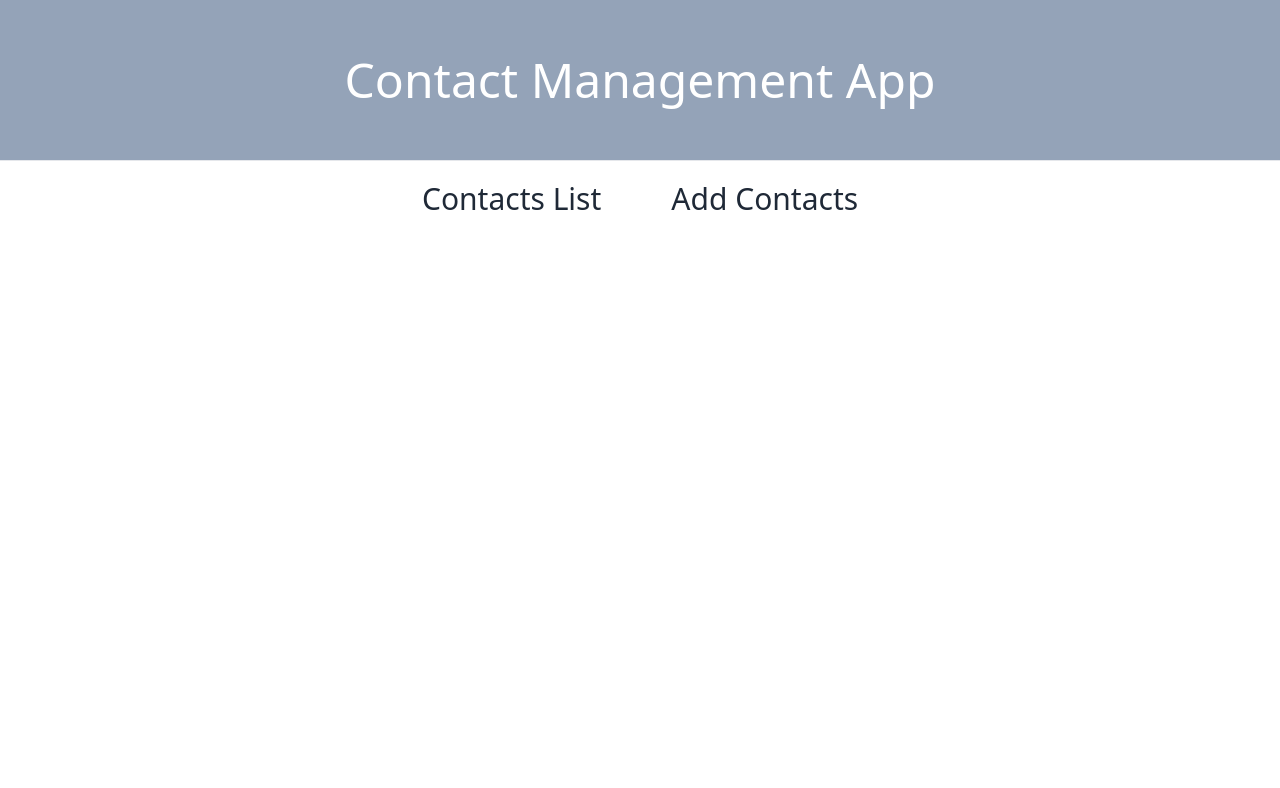
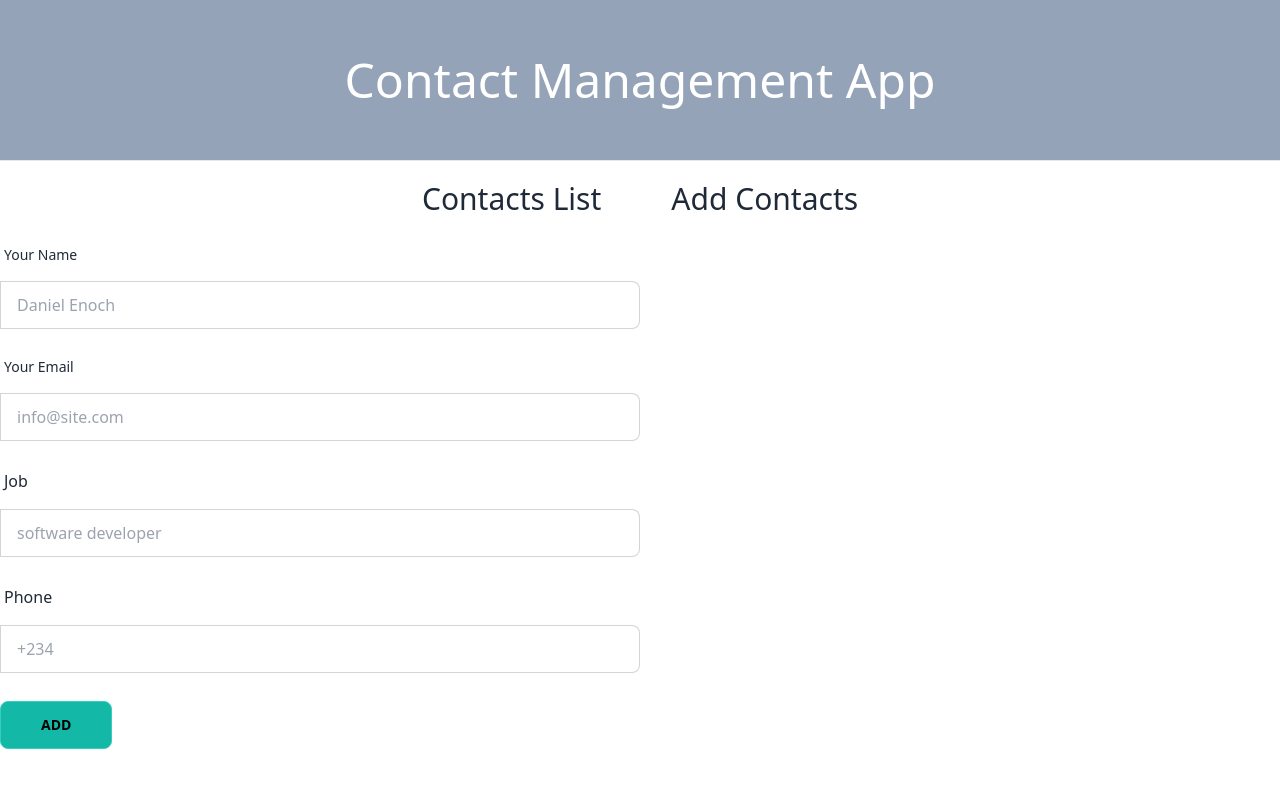
Before and after one commit to chayilDeborah/CRUD-App-ReactHooks, a React (Create React App) app: page /add in a window 1280 px wide. Shown: the top 788 px of the page. Built offline with nearby package versions, Linux system fonts and the light colour scheme.

Commit message:
complete contactform component

```diff
--- a/src/App.js
+++ b/src/App.js
@@ -1,6 +1,8 @@
 import React from 'react';
 import { BrowserRouter as Router, Routes, Route } from "react-router-dom";
 import './App.css';
+import AddContacts from './components/AddContacts';
+import ContactsLists from './components/ContactsLists';
 import Header from './components/Header';
 
 const App = () => {
@@ -8,13 +10,11 @@ const App = () => {
   return (
     <>
      <Router>
-      <div>
         <Header />
-      {/* <Routes>
-        <Route path='/' element={<Welcome/>} />
-        <Route path="/crud" element={<Main/>} />
-  </Routes> */}
-  </div>
+      <Routes>
+        <Route element={<ContactsLists />} path='/' />
+        <Route element={<AddContacts />} path="/add"/>
+  </Routes>
   </Router>
 
 
--- a/src/components/AddContacts.jsx
+++ b/src/components/AddContacts.jsx
@@ -2,8 +2,8 @@ import React from "react";
 import ContactForm from './ContactForm';
 const AddContacts = () => {
 
-    const handleOnSubmit = (contact) => {
-        console.log(contact);
+    const handleOnSubmit = () => {
+        // console.log(userData);
       };
     return (
         <>
--- a/src/components/ContactForm.jsx
+++ b/src/components/ContactForm.jsx
@@ -1,75 +1,104 @@
 import React from "react";
 import { useState } from "react";
-import { v4 as uuidv4 } from 'uuid';
+// import { v4 as uuidv4 } from 'uuid';
 
-const ContactForm = (props) => {
-    const [contact, setContact] = useState({
-        contactname: props.contact ? props.contact.contactname : '',
-        email: props.contact ? props.contact.email : '',
-        job: props.contact ? props.contact.job : '',
-        phone: props.contact ? props.contact.phone : ''
+const ContactForm = () => {
+    const [contactname, setContactname] = useState(""
+    //   {
+    //     contactname: props.contact ? props.contact.contactname : '',
+    //     email: props.contact ? props.contact.email : '',
+    //     job: props.contact ? props.contact.job : '',
+    //     phone: props.contact ? props.contact.phone : ''
 
-    });
-    const [errorMsg, setErrorMsg] = useState('');
-    const { contactname, email, job, phone } = contact;
+    // }
+    );
+    const [ email, setEmail] = useState("");
+    const [job, setJob] = useState("");
+    const [phone, setPhone ] = useState("");
 
-    const handleOnSubmit = (event) => {
-        event.preventDefault();
-        const values = [ contactname, email, job, phone];
-        let errorMsg = '';
+    const contactNameChangeHandler = (event) => {
+      setContactname(event.target.value);
+    }
+    const emailChangeHandler = (event) => {
+      setEmail(event.target.value);
+    }
+    const jobChangeHandler = (event) => {
+      setJob(event.target.value);
+    }
+    const phoneChangeHandler = (event) => {
+      setPhone(event.target.value);
+    }
 
-        const allFieldsFilled = values.every((field) => {
-            const value = `${field}`.trim();
-            return value !== '' && value !=='0';
-        });
-        if (allFieldsFilled) {
-            const contact = {
-                id: uuidv4(),
-                contactname,
-                email,
-                job,
-                phone,
-                date: new Date()
-            };
-            props.handleOnSubmit(contact);
-        } else {
-            errorMsg = 'Please fill out all the fields.';
-        }
-        setErrorMsg(errorMsg);
-    };
+    // const [errorMsg, setErrorMsg] = useState('');
+    // const { contactname, email, job, phone } = contact;
 
-    const handleInputChange = (events) => {
-        const { name, value } = events.targets;
-        switch (name) {
-            case 'phone':
-                if (value === '' || parseInt(value) === +value) {
-                    setContact((prevState) => ({
-                        ...prevState,
-                        [name]: value
-                    }) );
-                }
-                break;
-                case 'email':
-                    if (value === '' || value.match(!/^[a-zA-Z0-9]+@[a-zA-Z0-9]+\.[A-Za-z]+$/.test(email))) {
-                        setContact((prevState) => ({
-                            ...prevState,
-                            [name]: value
-                        }))
-                    }
-                    break;
-                    default:
-                    setContact((prevState) => ({
-                        ...prevState,
-                        [name]: value
-                    }));
-        }
-    };
+    // const handleOnSubmit = (event) => {
+    //     event.preventDefault();
+    //     const values = [ contactname, email, job, phone];
+    //     let errorMsg = '';
+
+    //     const allFieldsFilled = values.every((field) => {
+    //         const value = `${field}`.trim();
+    //         return value !== '' && value !=='0';
+    //     });
+    //     if (allFieldsFilled) {
+    //         const contact = {
+    //             id: uuidv4(),
+    //             contactname,
+    //             email,
+    //             job,
+    //             phone,
+    //             date: new Date()
+    //         };
+    //         props.handleOnSubmit(contact);
+    //     } else {
+    //         errorMsg = 'Please fill out all the fields.';
+    //     }
+    //     setErrorMsg(errorMsg);
+    // };
+const handleOnSubmit = (event) => {
+  event.preventDefault();
+  const userData = {
+    name: contactname,
+    email: email,
+    job: job,
+    phone: phone
+  };
+  console.log(userData)
+}
+    // const handleInputChange = (event) => {
+    //     const { name, value } = event.target;
+    //     switch (name) {
+    //         // case 'phone':
+    //         //     if (value === '' || parseInt(value) === +value) {
+    //         //         setContact((prevState) => ({
+    //         //             ...prevState,
+    //         //             [name]: value
+    //         //         }) );
+    //         //     }
+    //         //     break;
+    //             case 'email':
+    //                 if (value === '' || value.match(!/^[a-zA-Z0-9]+@[a-zA-Z0-9]+\.[A-Za-z]+$/.test(email))) {
+    //                     setContact((prevState) => ({
+    //                         ...prevState,
+    //                         [name]: value
+    //                     }))
+    //                 }
+    //                 break;
+    //                 default:
+    //                 setContact((prevState) => ({
+    //                     ...prevState,
+    //                     [name]: value
+    //                 }));
+    //     }
+    // };
+
 
 
 
     return (
         <>
-        { errorMsg &&  <p>{errorMsg}</p>}
+        {/* { errorMsg &&  <p>{errorMsg}</p>} */}
         <form onSubmit={handleOnSubmit}>
         <div className="form-control mt-5">
           <label className="label">
@@ -80,7 +109,7 @@ const ContactForm = (props) => {
               type="text"
               value={contactname}
               placeholder="Daniel Enoch"
-              onChange={handleInputChange}
+              onChange={contactNameChangeHandler}
               className="input input-bordered base-300 w-1/2 mt-2"
             />
           </label>
@@ -94,7 +123,7 @@ const ContactForm = (props) => {
               type="text"
               value={email}
               placeholder="info@site.com"
-              onChange={handleInputChange}
+              onChange={emailChangeHandler}
               className="input input-bordered base-300 w-1/2 mt-2"
             />
           </label>
@@ -108,21 +137,21 @@ const ContactForm = (props) => {
               type="text"
               value={job}
               placeholder="software developer"
-              onChange={handleInputChange}
+              onChange={jobChangeHandler}
               className="input input-bordered base-300 w-1/2 mt-2"
             />
           </label>
         </div>
         <div className="form-control mt-5">
           <label className="label">
-            <span className="label-textfont-medium text-1xl">Job</span>
+            <span className="label-textfont-medium text-1xl">Phone</span>
           </label>
           <label className="input-group">
             <input
               type="text"
               value={phone}
               placeholder="+234"
-              onChange={handleInputChange}
+              onChange={phoneChangeHandler}
               className="input input-bordered base-300 w-1/2 mt-2"
             />
           </label>
--- a/src/components/Header.jsx
+++ b/src/components/Header.jsx
@@ -1,5 +1,5 @@
 import React from "react";
-import { NavLink } from "react-router-dom";
+import { Link } from "react-router-dom";
 
 const Header = () => {
     return (
@@ -7,12 +7,12 @@ const Header = () => {
             <div className="flex justify-center items-center text-center text-200 text-5xl h-[20vh] bg-slate-400 text-white">Contact Management App</div>
             <hr />
             <div className="text-3xl flex justify-center mt-5">
-        <NavLink to="/" exact>
+        <Link to="/">
         Contacts List
-        </NavLink>
-        <NavLink to="/add" className='ml-[70px]'>
+        </Link>
+        <Link to="/add" className='ml-[70px]'>
           Add Contacts
-        </NavLink>
+        </Link>
       </div>
         </header>
     )
```
